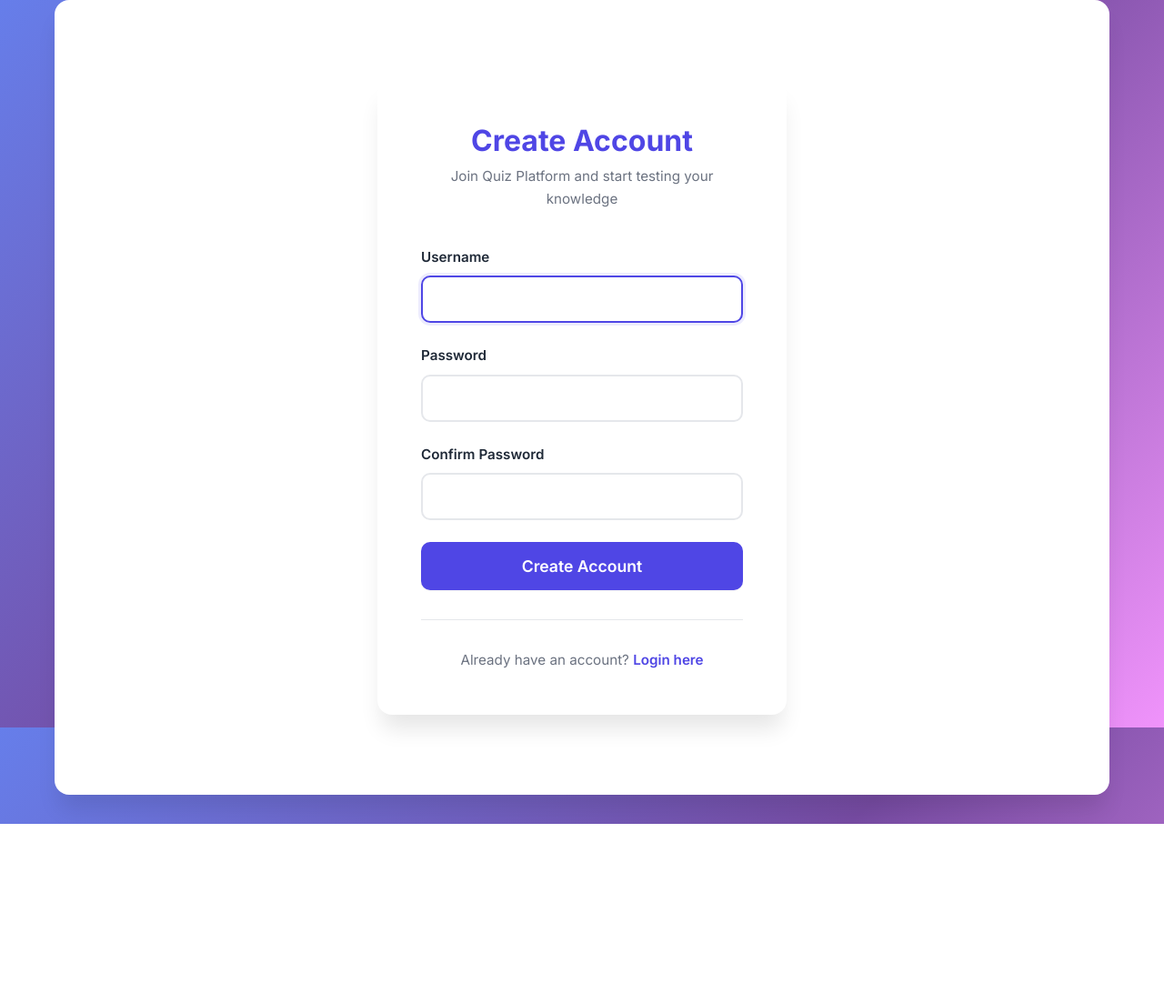
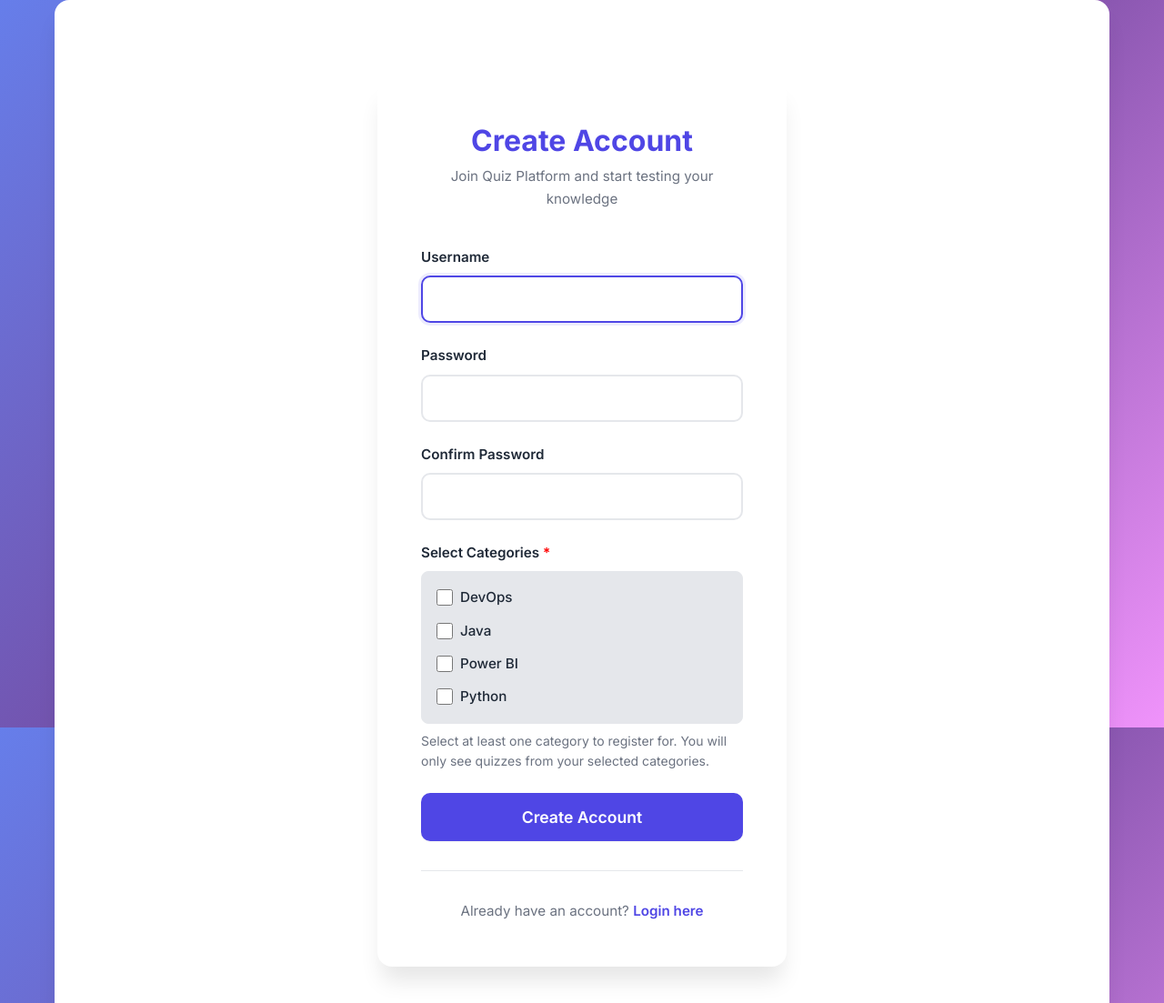
Before and after one commit to Lunoviantechnologies/mcq, a Django app: page /register/ in a window 1280 px wide. Shown: the top 1103 px of the page at 91% size. Before the commit the page ends 906 px from the top, so only its background shows below. Run offline with Django 4.2, Linux system fonts and the light colour scheme; data comes from the database, SQL or seed files in the repository.

Commit message:
added_categories

```diff
--- /dev/null
+++ b/quiz_app/forms.py
@@ -0,0 +1,27 @@
+from django import forms
+from django.contrib.auth.forms import UserCreationForm
+from django.contrib.auth.models import User
+from .models import Category, UserProfile
+
+
+class UserRegistrationForm(UserCreationForm):
+    """Custom registration form with category selection"""
+    categories = forms.ModelMultipleChoiceField(
+        queryset=Category.objects.all(),
+        widget=forms.CheckboxSelectMultiple,
+        required=True,
+        help_text="Select at least one category to register for. You will only see quizzes from your selected categories."
+    )
+
+    class Meta:
+        model = User
+        fields = ['username', 'password1', 'password2', 'categories']
+
+    def save(self, commit=True):
+        user = super().save(commit=commit)
+        if commit:
+            # Get or create user profile
+            profile, created = UserProfile.objects.get_or_create(user=user)
+            # Add selected categories
+            profile.registered_categories.set(self.cleaned_data['categories'])
+        return user
--- a/quiz_app/models.py
+++ b/quiz_app/models.py
@@ -1,11 +1,28 @@
 from django.db import models
 from django.contrib.auth.models import User
 from django.utils import timezone
+from django.db.models.signals import post_save
+from django.dispatch import receiver
+
+
+class Category(models.Model):
+    """MCQ Categories such as Java, Python, DevOps, Power BI"""
+    name = models.CharField(max_length=100, unique=True)
+    description = models.TextField(blank=True)
+    created_at = models.DateTimeField(auto_now_add=True)
+
+    class Meta:
+        verbose_name_plural = "Categories"
+        ordering = ['name']
+
+    def __str__(self):
+        return self.name
 
 
 class Quiz(models.Model):
     title = models.CharField(max_length=200)
     description = models.TextField(blank=True)
+    category = models.ForeignKey(Category, on_delete=models.CASCADE, related_name='quizzes', null=True, blank=True)
     created_by = models.ForeignKey(User, on_delete=models.CASCADE, related_name='created_quizzes')
     created_at = models.DateTimeField(auto_now_add=True)
     is_active = models.BooleanField(default=True)
@@ -15,6 +32,35 @@ class Quiz(models.Model):
 
     def __str__(self):
         return self.title
+
+
+class UserProfile(models.Model):
+    """User profile to track category registrations"""
+    user = models.OneToOneField(User, on_delete=models.CASCADE, related_name='profile')
+    registered_categories = models.ManyToManyField(Category, related_name='registered_users', blank=True)
+    created_at = models.DateTimeField(auto_now_add=True)
+    updated_at = models.DateTimeField(auto_now=True)
+
+    def __str__(self):
+        return f"{self.user.username}'s Profile"
+
+    def get_registered_category_names(self):
+        """Return list of registered category names"""
+        return list(self.registered_categories.values_list('name', flat=True))
+
+
+@receiver(post_save, sender=User)
+def create_user_profile(sender, instance, created, **kwargs):
+    """Create UserProfile automatically when a User is created"""
+    if created:
+        UserProfile.objects.create(user=instance)
+
+
+@receiver(post_save, sender=User)
+def save_user_profile(sender, instance, **kwargs):
+    """Save UserProfile when User is saved"""
+    if hasattr(instance, 'profile'):
+        instance.profile.save()
 
 
 class Question(models.Model):
--- a/quiz_app/views.py
+++ b/quiz_app/views.py
@@ -2,26 +2,46 @@ from django.shortcuts import render, redirect, get_object_or_404
 from django.contrib.auth import login, authenticate
 from django.contrib.auth.decorators import login_required
 from django.contrib.admin.views.decorators import staff_member_required
-from django.contrib.auth.forms import UserCreationForm
 from django.contrib.auth.models import User
 from django.contrib import messages
 from django.http import JsonResponse
 from django.views.decorators.http import require_http_methods
 from django.utils import timezone
-from .models import Quiz, Question, Choice, QuizSubmission, Answer
+from .models import Quiz, Question, Choice, QuizSubmission, Answer, UserProfile
+from .forms import UserRegistrationForm
+
+
+def check_quiz_category_access(user, quiz):
+    """Check if user has access to the quiz's category"""
+    if not quiz.category:
+        # If quiz has no category, allow access (for backward compatibility)
+        return True
+
+    try:
+        user_profile = user.profile
+        registered_categories = user_profile.registered_categories.all()
+        return quiz.category in registered_categories
+    except UserProfile.DoesNotExist:
+        # If user has no profile, they have no registered categories
+        return False
 
 
 def register_view(request):
-    """User registration view"""
+    """User registration view with category selection"""
     if request.method == 'POST':
-        form = UserCreationForm(request.POST)
+        form = UserRegistrationForm(request.POST)
         if form.is_valid():
             user = form.save()
             username = form.cleaned_data.get('username')
-            messages.success(request, f'Account created for {username}! You can now log in.')
+            categories = form.cleaned_data.get('categories')
+            category_names = ', '.join([cat.name for cat in categories])
+            messages.success(
+                request,
+                f'Account created for {username}! Registered categories: {category_names}. You can now log in.'
+            )
             return redirect('login')
     else:
-        form = UserCreationForm()
+        form = UserRegistrationForm()
     return render(request, 'quiz_app/register.html', {'form': form})
 
 
@@ -45,8 +65,30 @@ def login_view(request):
 
 @login_required
 def quiz_list_view(request):
-    """Display list of available quizzes"""
-    quizzes = Quiz.objects.filter(is_active=True).prefetch_related('submissions', 'questions')
+    """Display list of available quizzes filtered by user's registered categories"""
+    # Get user's registered categories
+    try:
+        user_profile = request.user.profile
+        registered_categories = user_profile.registered_categories.all()
+    except UserProfile.DoesNotExist:
+        # Create profile if it doesn't exist (for existing users)
+        user_profile = UserProfile.objects.create(user=request.user)
+        registered_categories = user_profile.registered_categories.all()
+
+    # Filter quizzes by user's registered categories
+    if registered_categories.exists():
+        quizzes = Quiz.objects.filter(
+            is_active=True,
+            category__in=registered_categories
+        ).prefetch_related('submissions', 'questions', 'category')
+    else:
+        # If user has no registered categories, show no quizzes
+        quizzes = Quiz.objects.none()
+        messages.info(
+            request,
+            'You have not registered for any categories. Please contact an administrator to register for categories.'
+        )
+
     user_submissions = QuizSubmission.objects.filter(trainee=request.user, is_completed=True).select_related('quiz')
     submitted_quiz_ids = user_submissions.values_list('quiz_id', flat=True)
 
@@ -57,6 +99,7 @@ def quiz_list_view(request):
         'quizzes': quizzes,
         'submitted_quiz_ids': list(submitted_quiz_ids),
         'submission_map': submission_map,
+        'registered_categories': registered_categories,
     }
     return render(request, 'quiz_app/quiz_list.html', context)
 
@@ -65,6 +108,11 @@ def quiz_list_view(request):
 def start_quiz_view(request, quiz_id):
     """Start a quiz - create submission if doesn't exist"""
     quiz = get_object_or_404(Quiz, id=quiz_id, is_active=True)
+
+    # Check if user has access to this quiz's category
+    if not check_quiz_category_access(request.user, quiz):
+        messages.error(request, 'You do not have access to quizzes in this category.')
+        return redirect('quiz_list')
 
     # Check if user already has a submission
     submission, created = QuizSubmission.objects.get_or_create(
@@ -84,6 +132,12 @@ def start_quiz_view(request, quiz_id):
 def take_quiz_view(request, quiz_id):
     """Display quiz questions for taking"""
     quiz = get_object_or_404(Quiz, id=quiz_id, is_active=True)
+
+    # Check if user has access to this quiz's category
+    if not check_quiz_category_access(request.user, quiz):
+        messages.error(request, 'You do not have access to quizzes in this category.')
+        return redirect('quiz_list')
+
     submission = get_object_or_404(QuizSubmission, quiz=quiz, trainee=request.user)
 
     if submission.is_completed:
@@ -110,6 +164,11 @@ def take_quiz_view(request, quiz_id):
 def submit_answer_view(request, quiz_id):
     """Save an answer for a question"""
     quiz = get_object_or_404(Quiz, id=quiz_id)
+
+    # Check if user has access to this quiz's category
+    if not check_quiz_category_access(request.user, quiz):
+        return JsonResponse({'error': 'You do not have access to quizzes in this category.'}, status=403)
+
     submission = get_object_or_404(QuizSubmission, quiz=quiz, trainee=request.user)
 
     if submission.is_completed:
@@ -143,6 +202,12 @@ def submit_answer_view(request, quiz_id):
 def submit_quiz_view(request, quiz_id):
     """Submit the entire quiz"""
     quiz = get_object_or_404(Quiz, id=quiz_id)
+
+    # Check if user has access to this quiz's category
+    if not check_quiz_category_access(request.user, quiz):
+        messages.error(request, 'You do not have access to quizzes in this category.')
+        return redirect('quiz_list')
+
     submission = get_object_or_404(QuizSubmission, quiz=quiz, trainee=request.user)
 
     if submission.is_completed:
@@ -173,6 +238,12 @@ def quiz_results_view(request, submission_id):
     """Display quiz results"""
     submission = get_object_or_404(QuizSubmission, id=submission_id, trainee=request.user)
     quiz = submission.quiz
+
+    # Check if user has access to this quiz's category
+    if not check_quiz_category_access(request.user, quiz):
+        messages.error(request, 'You do not have access to quizzes in this category.')
+        return redirect('quiz_list')
+
     answers = submission.answers.select_related('question', 'selected_choice').all()
 
     # Create a dictionary for easy lookup
@@ -191,6 +262,12 @@ def quiz_results_view(request, submission_id):
 def leaderboard_view(request, quiz_id):
     """Display leaderboard for a quiz"""
     quiz = get_object_or_404(Quiz, id=quiz_id)
+
+    # Check if user has access to this quiz's category
+    if not check_quiz_category_access(request.user, quiz):
+        messages.error(request, 'You do not have access to quizzes in this category.')
+        return redirect('quiz_list')
+
     submissions = (
         QuizSubmission.objects.filter(quiz=quiz, is_completed=True, score__isnull=False)
         .select_related('trainee')
--- a/templates/quiz_app/register.html
+++ b/templates/quiz_app/register.html
@@ -50,6 +50,43 @@
     .auth-link a:hover {
         text-decoration: underline;
     }
+
+    .categories-checkbox-group {
+        display: flex;
+        flex-direction: column;
+        gap: 0.75rem;
+        margin-top: 0.5rem;
+        padding: 1rem;
+        background: var(--gray-lighter, #f5f5f5);
+        border-radius: 8px;
+        border: 1px solid var(--gray-lighter, #e0e0e0);
+    }
+
+    .checkbox-item {
+        display: flex;
+        align-items: center;
+        gap: 0.5rem;
+    }
+
+    .checkbox-item input[type="checkbox"] {
+        width: 18px;
+        height: 18px;
+        cursor: pointer;
+    }
+
+    .checkbox-item label {
+        margin: 0;
+        cursor: pointer;
+        font-weight: 500;
+        color: var(--dark, #333);
+    }
+
+    .form-help-text {
+        display: block;
+        margin-top: 0.5rem;
+        color: var(--gray, #666);
+        font-size: 0.875rem;
+    }
 </style>
 {% endblock %}
 
@@ -87,6 +124,24 @@
                 {% endif %}
             </div>
 
+            <div class="form-group">
+                <label>Select Categories <span style="color: red;">*</span></label>
+                <div class="categories-checkbox-group">
+                    {% for checkbox in form.categories %}
+                        <div class="checkbox-item">
+                            {{ checkbox.tag }}
+                            <label for="{{ checkbox.id_for_label }}">{{ checkbox.choice_label }}</label>
+                        </div>
+                    {% endfor %}
+                </div>
+                {% if form.categories.errors %}
+                <div class="form-errors">{{ form.categories.errors }}</div>
+                {% endif %}
+                {% if form.categories.help_text %}
+                <small class="form-help-text">{{ form.categories.help_text }}</small>
+                {% endif %}
+            </div>
+
             <button type="submit" class="btn btn-block btn-lg">Create Account</button>
         </form>
 
```
Also changed, not shown: quiz_app/admin.py (+24 -3 lines), quiz_app/management/commands/create_java_quiz.py (deleted, +0 -158 lines), templates/base.html (+4 -4 lines), templates/quiz_app/quiz_list.html (+20 -1 lines), README.md, quiz_app/migrations/0003_category_userprofile_quiz_category.py (added), quiz_app/migrations/0004_create_default_categories.py (added), 1 other file.
